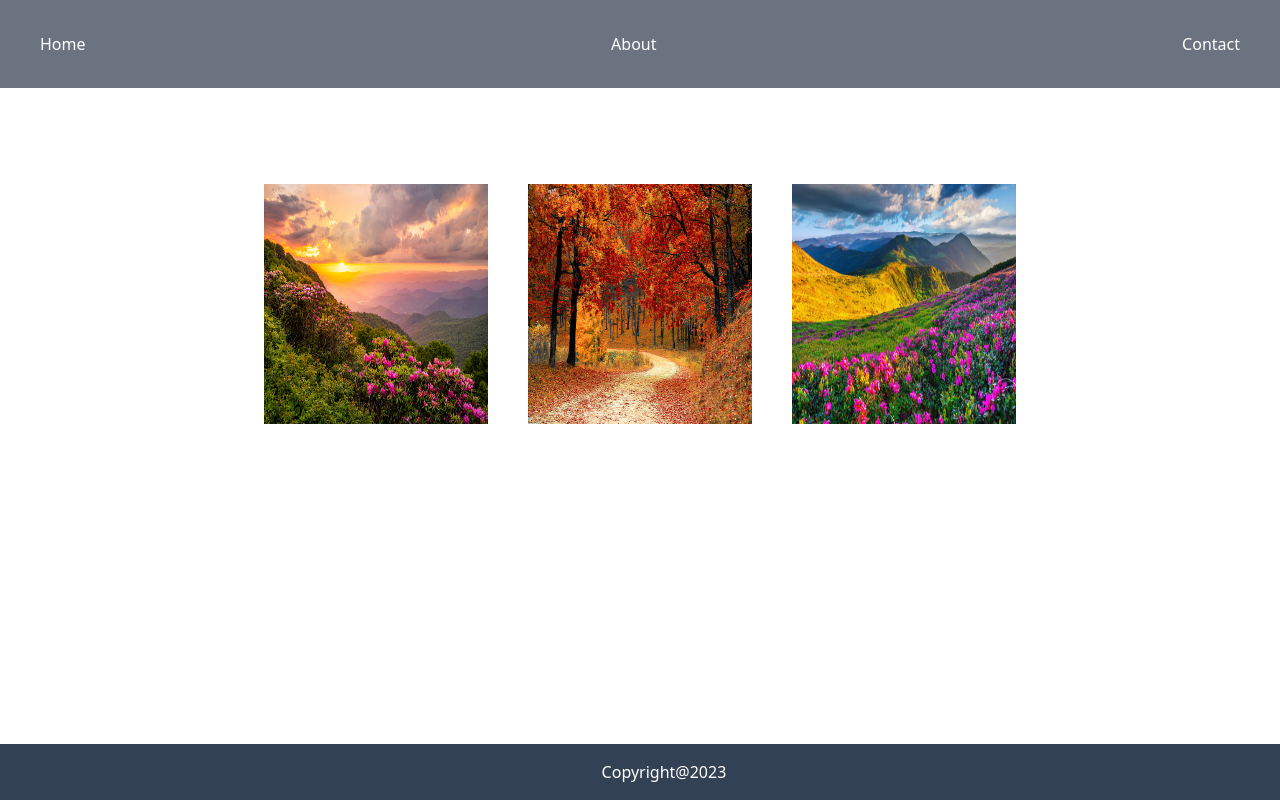
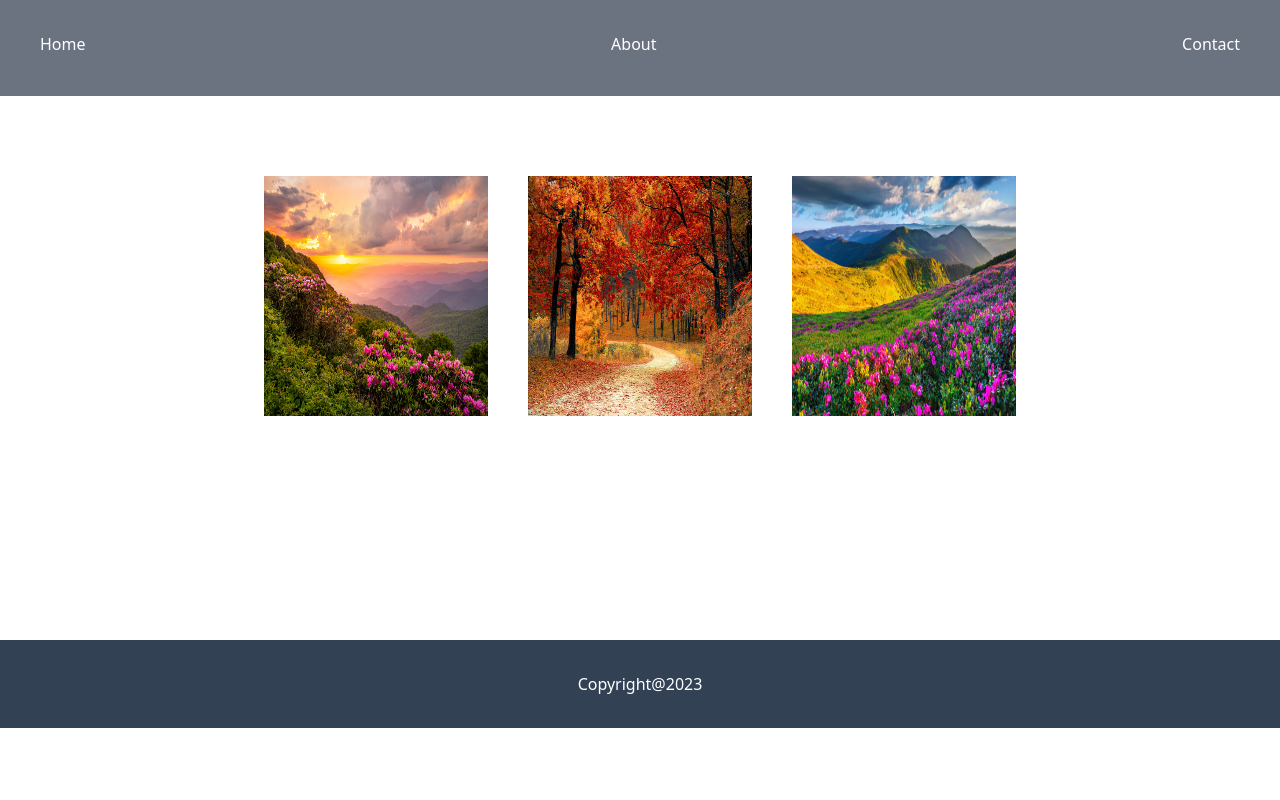
Before and after one commit to ayashadevikar/React-Router, a React (Create React App) app: page / in a window 1280 px wide. Built offline with nearby package versions, Linux system fonts and the light colour scheme.

Commit message:
responsive cards added

```diff
--- a/src/App.js
+++ b/src/App.js
@@ -13,7 +13,37 @@ function App() {
        <Outlet />
 
 
-       <div className="flex flex-wrap  mt-4 md:flex justify-center items-center gap-10 h-[50vh]">
+           {/* mobile view */}
+
+
+           <div className="md:hidden flex flex-wrap justify-center gap-y-4 mt-4 mb-24">
+
+
+            <Cards
+
+             imgSrc="./images/nature1.jpg"
+             alt="nature"
+
+            />
+
+        <Cards
+                  imgSrc="./images/nature2.jpg"
+                  alt="nature"
+
+          />
+
+         <Cards
+                  imgSrc="./images/nature3.jpg"
+                  alt="nature"
+
+          />
+
+        </div>
+
+
+
+           {/* laptop view */}
+       <div className="hidden md:flex justify-center items-center gap-10 h-[50vh]">
 
 
               <Cards
--- a/src/Components/Footer.js
+++ b/src/Components/Footer.js
@@ -4,7 +4,15 @@ const Footer = () => {
     return (
         <>
 
-                <div className="fixed top-[93%] bg-slate-700 px-[47%] py-4 text-white">
+         {/* mobile view */}
+         {/* <div className="fixed top-[93%] bg-slate-700  py-4 text-white">
+
+                     <p className='text-center'>Copyright@2023</p>
+        </div> */}
+
+
+         {/* laptop view */}
+                <div className="fixed top-[37rem]  md:fixed md:top-[40rem] bg-slate-700 w-[100vw] p-8 text-white">
 
                          <p className='text-center'>Copyright@2023</p>
                 </div>
--- a/src/Components/Navbar.js
+++ b/src/Components/Navbar.js
@@ -59,9 +59,9 @@ const toggleActiveClass = () => {
      </div>
 
   {/* laptop view */}
-  <div className='bg-gray-500 py-[8px]'>
+  <div>
 
-        <ul className="hidden md:flex justify-between mx-10 my-6 text-white">
+        <ul className="hidden md:flex justify-between bg-gray-500 p-10 px-10  -mt-2 text-white">
 
             <Link to="/Home">
                 <li className='hover:text-blue-700'>Home</li>
--- a/tailwind.config.js
+++ b/tailwind.config.js
@@ -4,7 +4,7 @@ module.exports = {
   theme: {
     extend: {
       screens: {
-        'md': '800px',
+        // 'md': '800px',
       }
     },
   },
```
